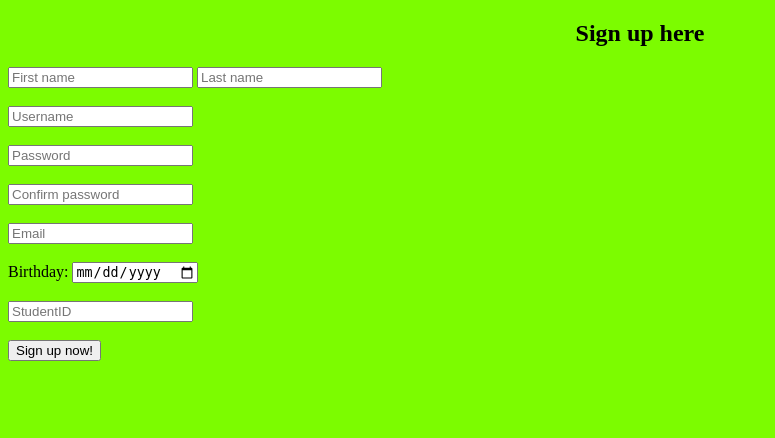
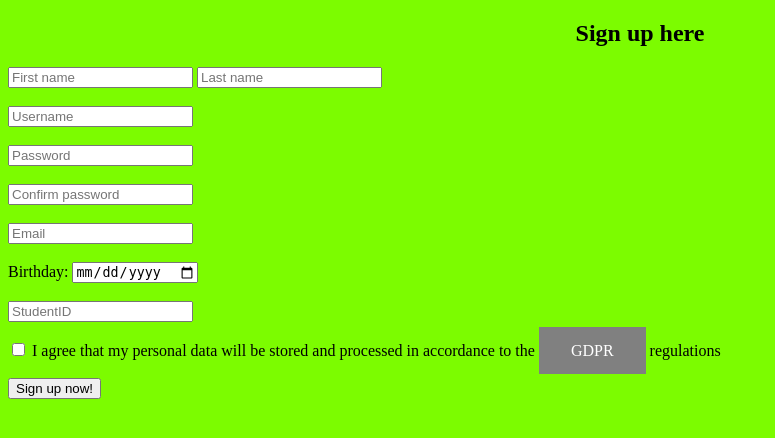
Before and after one commit to georgia-cr/ECM2434-Group-Project, a PHP site: page /signup.php in a window 1280 px wide. Shown: the top 438 px of the page, without its empty margins (0-775 px from the left). Run offline with PHP 8.4, Linux system fonts and the light colour scheme.

Commit message:
Update signup.php

```diff
--- a/site/signup.php
+++ b/site/signup.php
@@ -1,9 +1,10 @@
 <!--
-authors: Henry Cook, Seungwoo Kim, Elias Kroha
+authors: Henry Cook, Seungwoo Kim, Elias Kroha, George Daish
 dates edited:
-11/02/2021
-19/02/2021
-21/02/2021
+11/02/2021,
+19/02/2021,
+21/02/2021,
+24/02/2021,
 -->
 
 <!DOCTYPE html>
@@ -25,6 +26,8 @@ dates edited:
         <label for="DOB">Birthday:</label>
         <input type="date" name="DOB" id="DOB" placeholder="Birthday"> <br><br>
         <input type="text" name="studentNo" id="studentNo" placeholder="StudentID"> <br><br>
+        <input type="checkbox" name="chbox" id="chbox" required> I agree that my personal data will be stored and processed in accordance to the <a href="https://gdpr-info.eu/">GDPR</a> regulations
+        <br><br>
         <button type="submit" name="submit">Sign up now!</button>
         <br><br>
     </form>
```
